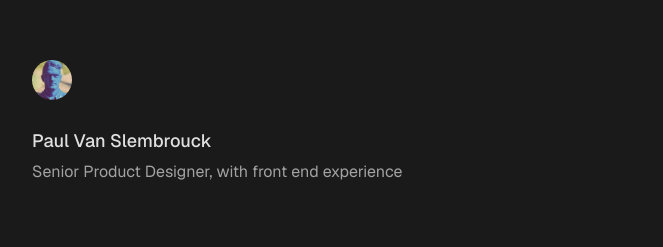
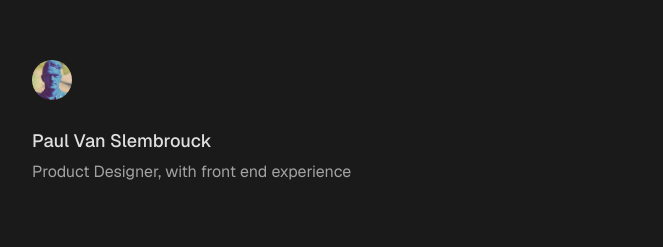
Before and after one commit to ptvans/portfolio, a React (Create React App) app: page /#/ in a window 1280 px wide. Shown: the top 247 px of the page, without its empty margins (308-971 px from the left). Built offline with nearby package versions, Linux system fonts and the light colour scheme.

Commit message:
copy update

```diff
--- a/src/pages/Home.js
+++ b/src/pages/Home.js
@@ -23,7 +23,7 @@ function Home({ theme, toggleTheme }) {
           </div>
           <h2 className="name">Paul Van Slembrouck</h2>
           <p className="title">
-            Senior Product Designer, with front end experience
+            Product Designer, with front end experience
           </p>
         </div>
 
```
